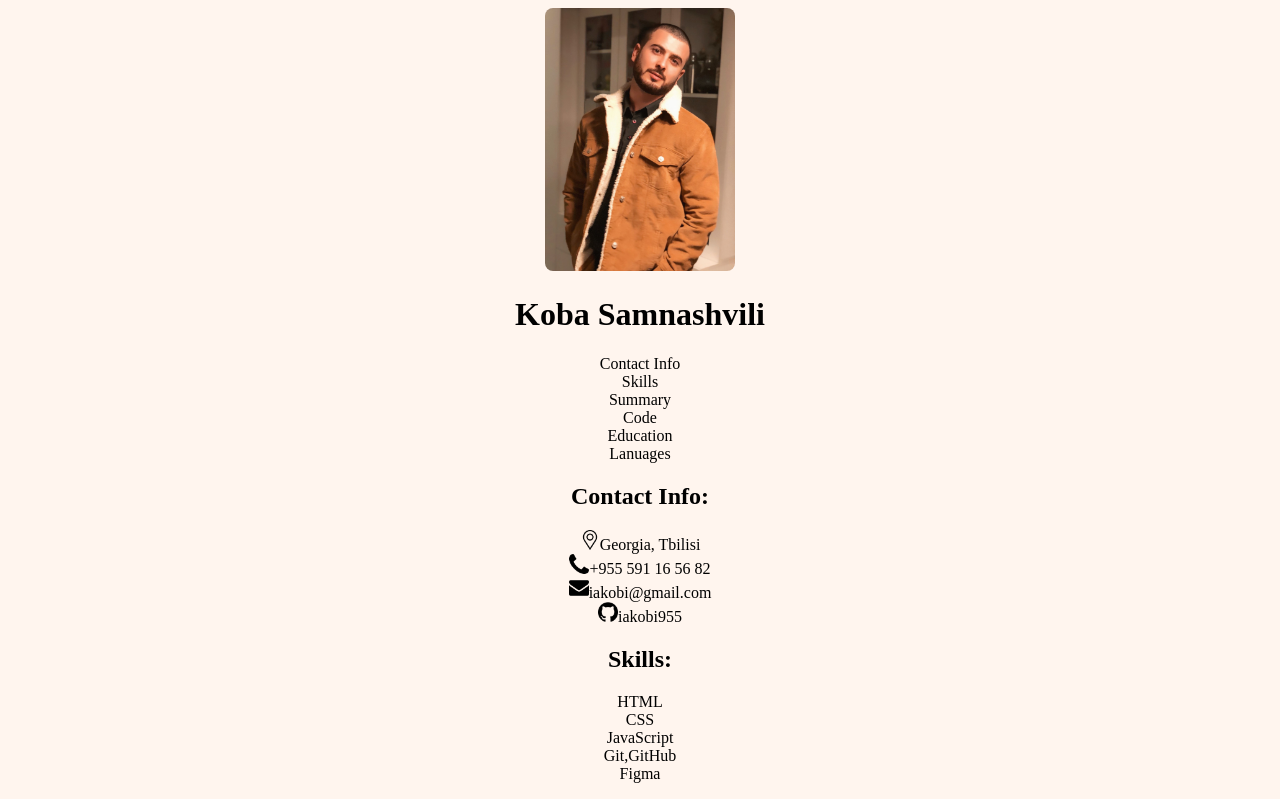
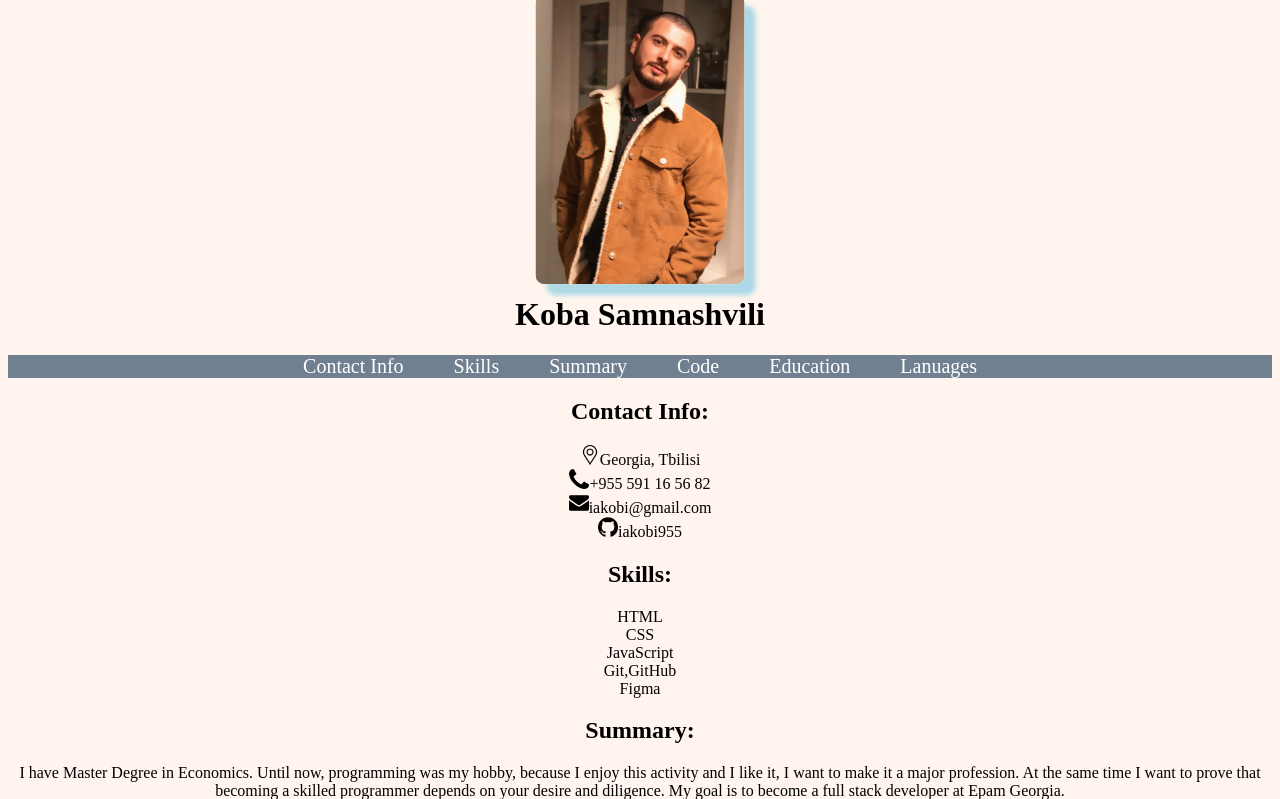
Before and after one commit to iakobi955/rsschool-cv, a plain HTML site: page index.html in a window 1280 px wide. In both pictures the pointer is over the picture 640 px from the left and 139 px from the top of the page. Shown: the top 799 px of the page. Drawn offline with Linux system fonts and the light colour scheme.

Commit message:
feat: finish navbar

```diff
--- a/index.html
+++ b/index.html
@@ -49,12 +49,11 @@
         </p>
         <h2 id="code">Code:</h2>
         <p>
-            function drawWall(){
+            function drawWall() {
                 for(var i=0; i<NUM_ROWS; i++){
                     for(var j=0; j<NUM_BRICKS_PER_ROW; j++){
                         var wall = rectangle(BRICK_SPACING * (j+1) + (j * BRICK_WIDTH),
                         BRICK_TOP_OFFSET + i*BRICK_SPACING + i * BRICK_HEIGHT);
-
                         coloringBricks(i);
                     }
                 }
@@ -66,7 +65,7 @@
             <li>freecodecamp.org - Responsive Web Design</li>
             <li>bitcamp - JavaScript Fundaments</li>
         </ul>
-        <h2 id="lanugages">Languages:</h2>
+        <h2 id="languages">Languages:</h2>
         <ul>
             <li>Georgian - native</li>
             <li>English - B2</li>
--- a/style.css
+++ b/style.css
@@ -25,3 +25,33 @@ ul {
     height:15%;
     border-radius: 8px;
 }
+.personalPhoto:hover {
+    transform: scale(1.1);
+    margin: auto;
+    padding: 0%;
+    top: 5px;
+    box-shadow: 10px 10px 5px lightblue;
+
+}
+#name:hover {
+    transform: scale(1.1);
+}
+nav {
+    background-color: #708090;
+    position: sticky;
+    top: 0;
+}
+nav ul li {
+    display: inline;
+    padding: 15px;
+    margin: 8px;
+    color: white;
+    font-size: 20px;
+    width: 100%;
+}
+nav ul li:hover {
+    background-color: #008080;
+    border-radius: 15px;
+    font-size: 25px;
+    box-shadow: 5px 5px 5px 5px lightblue;
+}
```
